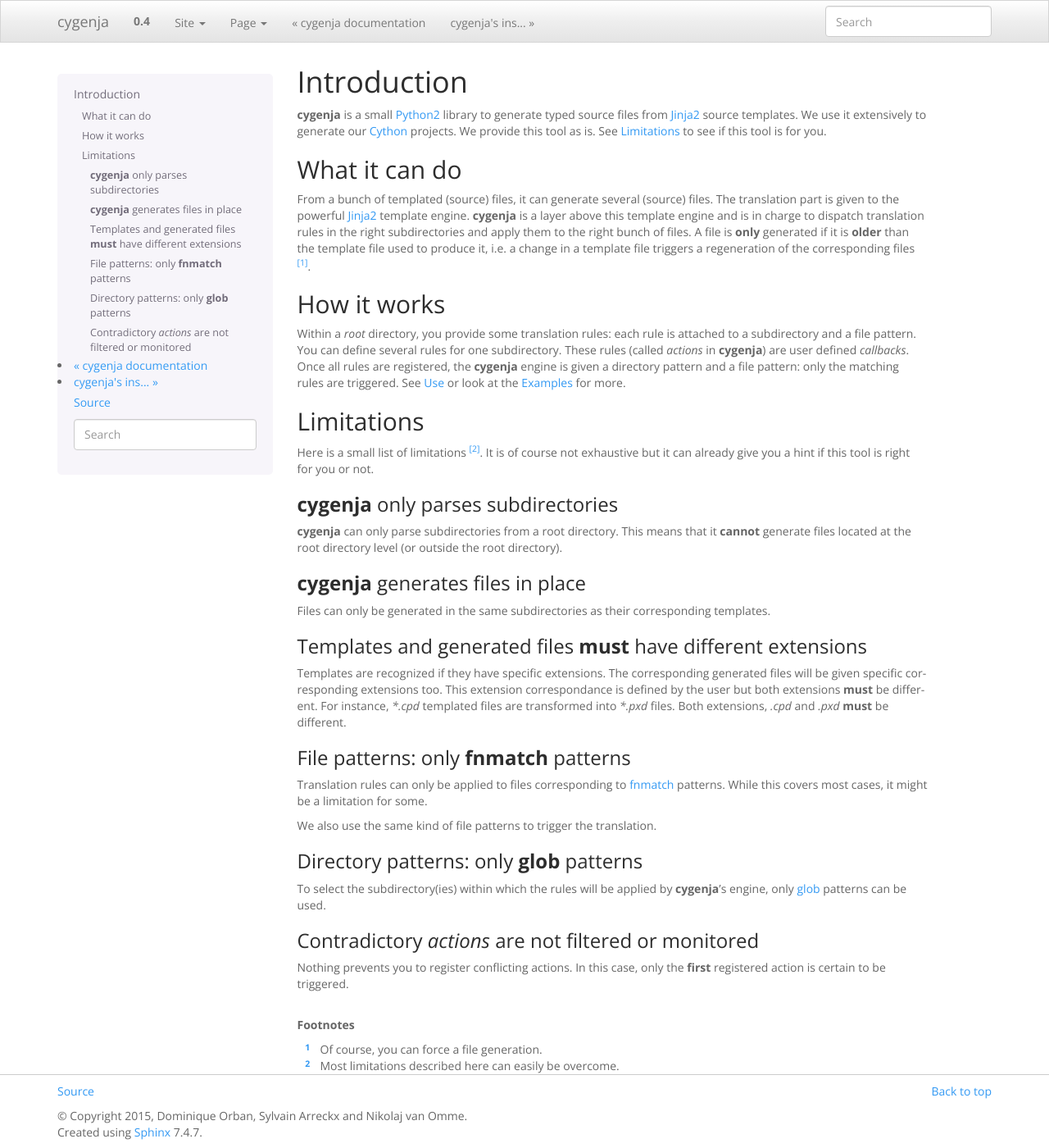
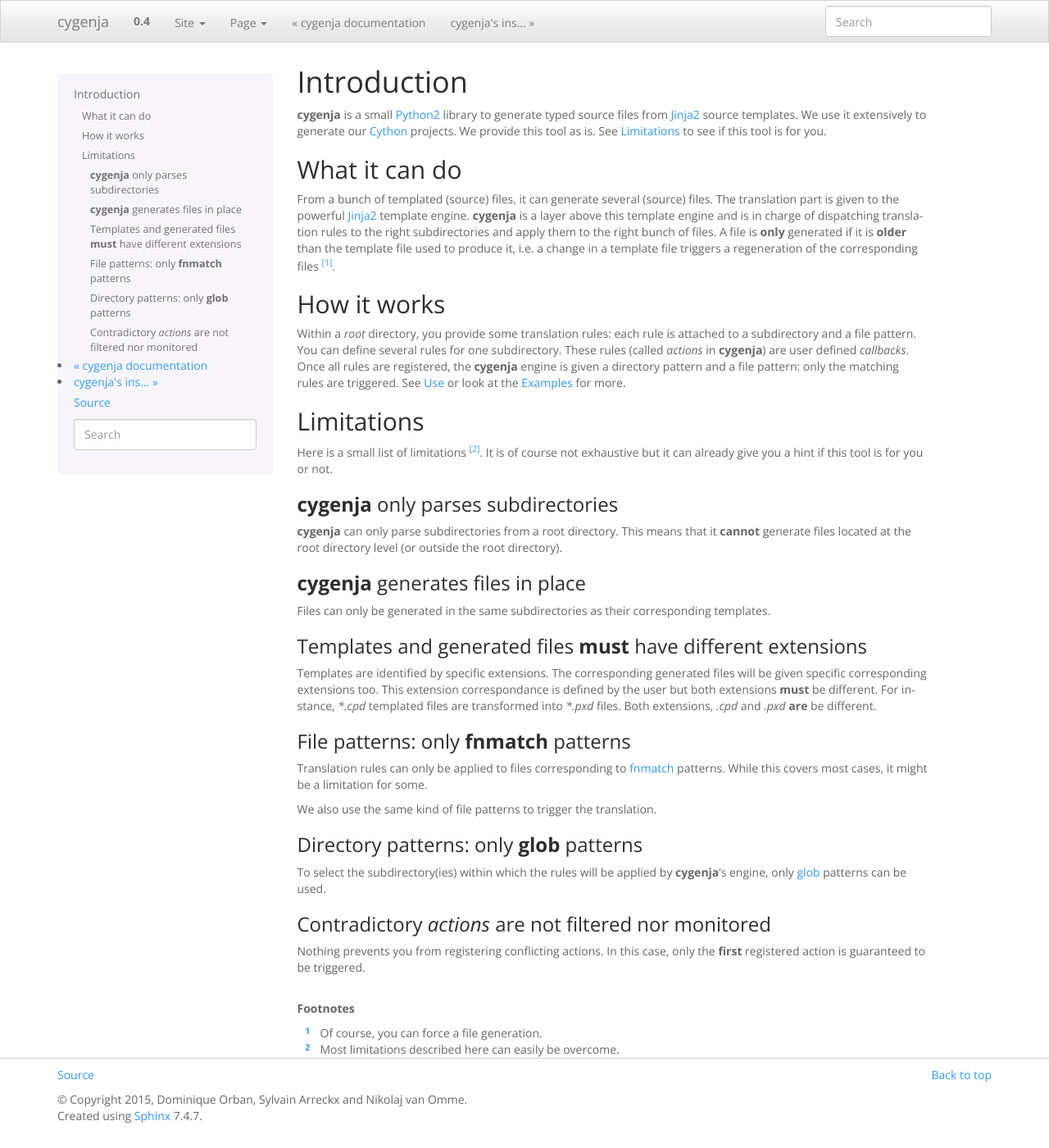
Before and after one commit to PythonOptimizers/cygenja, a Sphinx documentation site: the page built from doc/source/introduction.rst, in a window 1280 px wide and 1400 px high. Shown: the whole window at 82% size. Built offline with Sphinx 7.4.7, drawn with Linux system fonts in a browser that asks for light colours.

```diff
--- a/doc/source/installation.rst
+++ b/doc/source/installation.rst
@@ -13,12 +13,12 @@ The only dependency is the `Jinja2 <http://jinja.pocoo.org/>`_ library.
 
 
 If you want to generate the documentation, you need `Sphinx <http://sphinx-doc.org/>`_ (and possibly `LaTeX <https://www.latex-project.org/>`_ and
-several sub modules/packages). To generate the documentation, :program:`cygenja` does not need to be installed (but you'll loose :program:`cygenja`'s version number).
+several sub modules/packages). To generate the documentation, :program:`cygenja` does not need to be installed.
 
 Installation
 =============
 
-Download source from `Github <https://github.com/PythonOptimizers/cygenja>`_ (or clone the repository) and invoke the traditionnal:
+Download source files from `Github <https://github.com/PythonOptimizers/cygenja>`_ (or clone the repository) and invoke the traditionnal:
 
 ..  code-block:: bash
 
--- a/doc/source/introduction.rst
+++ b/doc/source/introduction.rst
@@ -14,7 +14,7 @@ What it can do
 ==================
 
 From a bunch of templated (source) files, it can generate several (source) files. The translation part is given to the powerful `Jinja2 <http://jinja.pocoo.org/docs/dev/>`_ template engine.
-:program:`cygenja` is a layer above this template engine and is in charge to dispatch translation rules in the right subdirectories and apply them to the right bunch of files. A file is **only** generated if it is **older** than
+:program:`cygenja` is a layer above this template engine and is in charge of dispatching translation rules to the right subdirectories and apply them to the right bunch of files. A file is **only** generated if it is **older** than
 the template file used to produce it, i.e. a change in a template file triggers a regeneration of the corresponding files [#force_generation]_.
 
 How it works
@@ -29,7 +29,7 @@ is given a directory pattern and a file pattern: only the matching rules are tri
 Limitations
 ==================
 
-Here is a small list of limitations [#footnote_limitations]_. It is of course not exhaustive but it can already give you a hint if this tool is right for you or not.
+Here is a small list of limitations [#footnote_limitations]_. It is of course not exhaustive but it can already give you a hint if this tool is for you or not.
 
 :program:`cygenja` only parses subdirectories
 -----------------------------------------------
@@ -45,8 +45,8 @@ Files can only be generated in the same subdirectories as their corresponding te
 Templates and generated files **must** have different extensions
 -----------------------------------------------------------------
 
-Templates are recognized if they have specific extensions. The corresponding generated files will be given specific corresponding extensions too. This extension correspondance is defined by the user but both extensions
-**must** be different. For instance, `*.cpd` templated files are transformed into `*.pxd` files. Both extensions, `.cpd` and `.pxd` **must** be different.
+Templates are identified by specific extensions. The corresponding generated files will be given specific corresponding extensions too. This extension correspondance is defined by the user but both extensions
+**must** be different. For instance, `*.cpd` templated files are transformed into `*.pxd` files. Both extensions, `.cpd` and `.pxd` **are** be different.
 
 File patterns: only :program:`fnmatch` patterns
 -------------------------------------------------
@@ -60,10 +60,10 @@ Directory patterns: only :program:`glob` patterns
 
 To select the subdirectory(ies) within which the rules will be applied by :program:`cygenja`'s engine, only  `glob <https://docs.python.org/2/library/glob.html>`_ patterns can be used.
 
-Contradictory *actions* are not filtered or monitored
------------------------------------------------------
+Contradictory *actions* are not filtered nor monitored
+-------------------------------------------------------
 
-Nothing prevents you to register conflicting actions. In this case, only the **first** registered action is certain to be triggered.
+Nothing prevents you from registering conflicting actions. In this case, only the **first** registered action is guaranteed to be triggered.
 
 ..  only:: html
 
```
Also changed, not shown: doc/source/contents.rst (+5 -5 lines), doc/source/examples.rst (+5 -5 lines), doc/source/use.rst (+20 -19 lines).
